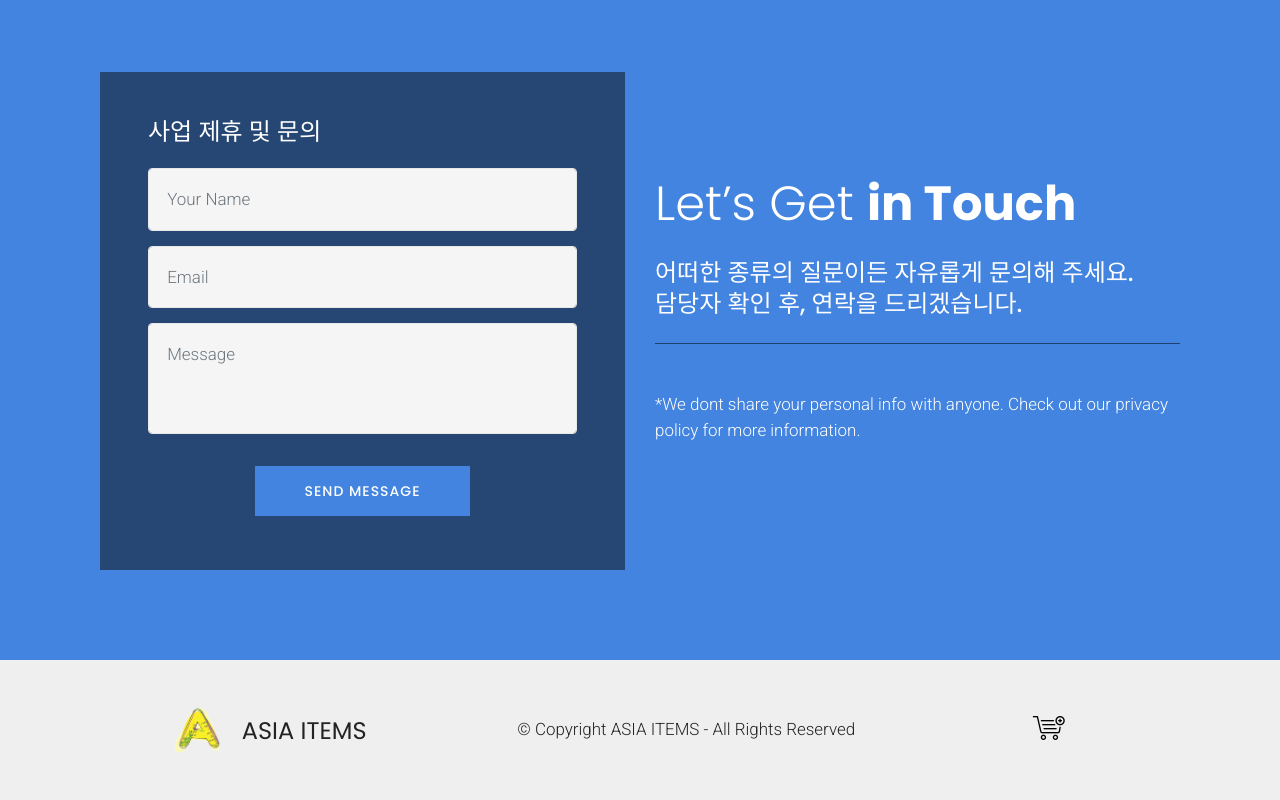
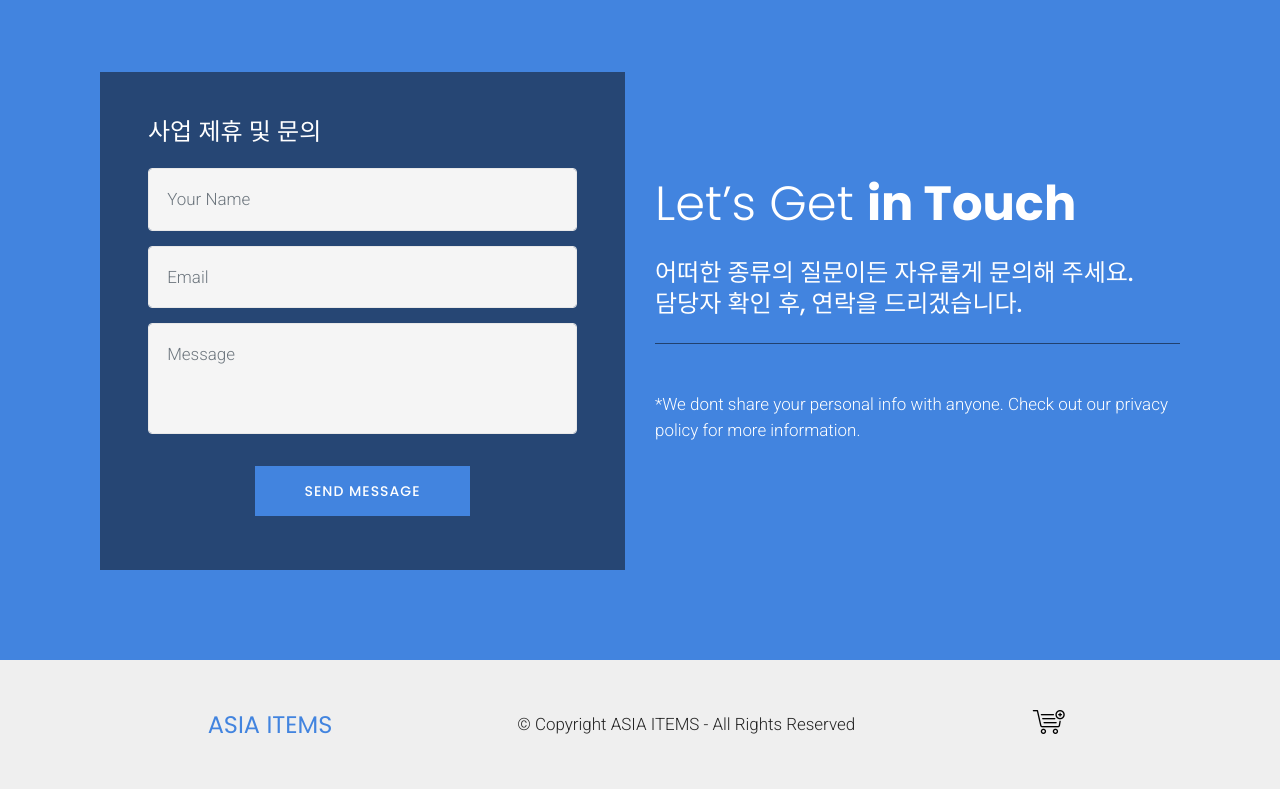
Before and after one commit to 4u4m/asiaitems, a plain HTML site: page index.html in a window 1280 px wide. Shown: the part 3309-4109 px from the top of the page. Drawn offline with Linux system fonts and the light colour scheme; files whose address does not match are found by name.

Commit message:
create github pages

```diff
--- a/index.html
+++ b/index.html
@@ -279,7 +279,7 @@
                     <div class="form-block" data-form-type="formoid">
                         <h4 class="mb-4 mbr-fonts-style display-5">사업 제휴 및 문의</h4>
                         <div data-form-alert="" hidden="">Thanks for filling out the form!</div>
-                        <form class="block mbr-form" action="https://mobirise.com/" method="post" data-form-title="Mobirise Form"><input type="hidden" name="email" data-form-email="true" value="AiITmYFJxWf1TA5VUlC+HXW9ds1/QHduJZAC3/e1GXvb/I3NTWnl8Ki4rVpO8FYKB96zMPtPHr/plnfFHV+txa0UGv2AUOUcmPMqONbahN1fV6D0chcnVWvydL85eLov" data-form-field="Email">
+                        <form class="block mbr-form" action="https://mobirise.com/" method="post" data-form-title="Mobirise Form"><input type="hidden" name="email" data-form-email="true" value="zXH+gCiKCJOKXFxHXz7lrgtHHmJwMoKU1Jgrh3uDW0ehgsU49fZ0jY3pqa/9EtV7+oRLNRMnn3732tb6PY7k3c29VXSE5uBcwGiMnh6puw/7fU4N9h20jkQ7OFEj7twE" data-form-field="Email">
                             <div class="row">
                                 <div class="col-md-12" data-for="name">
                                     <input type="text" class="form-control input" name="name" data-form-field="Name" placeholder="Your Name" required="" id="name-form2-d">
@@ -320,8 +320,8 @@
     <div class="container">
         <div class="media-container-row">
             <div class="col-md-4 col-lg-4 logo-footer mb-3 mt-3 align-center">
-                <a href="#top"><img class="img-logo-footer" src="assets/images/favicon.gif" alt="Mobirise" title=""></a>
-                <p class="text-logo-footer mbr-fonts-style mb-0 display-5">ASIA ITEMS</p>
+                <!-- a href="#top"><img class="img-logo-footer" src="assets/images/favicon.gif" alt="Mobirise" title></a -->
+                <p class="text-logo-footer mbr-fonts-style mb-0 display-5"><a href="#top">ASIA ITEMS</a></p>
             </div>
             <div class="col-md-4 col-lg-5 copyright mb-3 mt-3">
                 <p class="mb-0 text-copyright mbr-fonts-style display-7">
```
Also changed, not shown: 1 other file.
